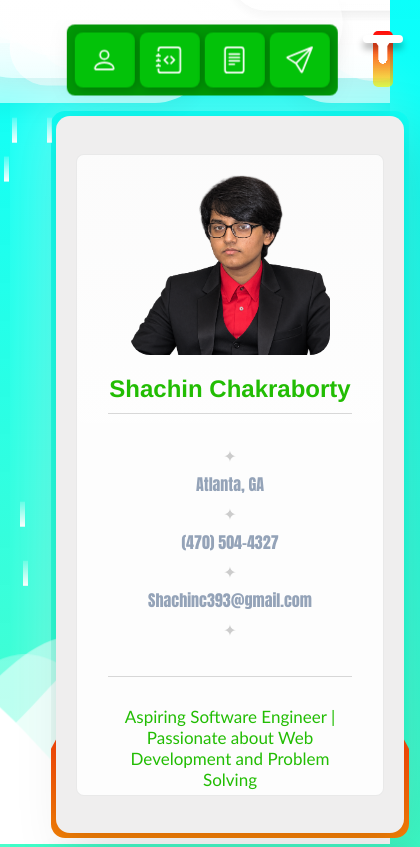
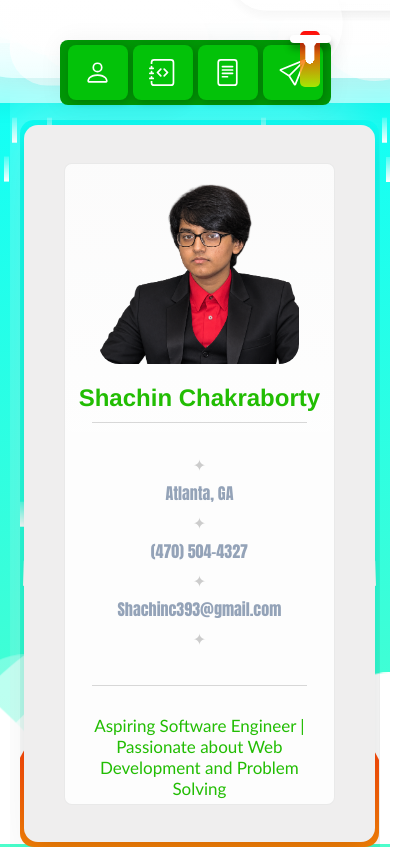
Before and after one commit to XShachin/CVWebsite, a website: page index.html in a window 390 px wide. Shown: the top 847 px of the page, 420 px wide, since content can reach past the window. Drawn offline with Linux system fonts and the light colour scheme.

Commit message:
fixed centering

```diff
--- a/css/style.css
+++ b/css/style.css
@@ -750,196 +750,365 @@ section a:hover {
    🎯 COMPLETE RECTIFIED MOBILE VIEWPORT ARCHITECTURE (680px and below)
    ========================================================================== */
 @media (max-width: 680px) {
-  html, body {
+
+  /* ==========================================
+     MOBILE PAGE / VIEWPORT
+     ========================================== */
+
+  html,
+  body {
+    width: 100%;
     height: auto !important;
     min-height: 100vh !important;
+    margin: 0 !important;
+    padding: 20px 10px !important;
+
+    overflow-x: hidden !important;
     overflow-y: auto !important;
-    overflow-x: hidden !important;
+
     display: block !important;
-    padding: 20px 10px !important;
-    scroll-behavior: smooth; /* Enables elegant native smooth scrolling */
+    scroll-behavior: smooth;
+    box-sizing: border-box;
   }
 
-    .mobile-resume-container {
+
+  /* ==========================================
+     MOBILE RESUME
+     ========================================== */
+
+  .mobile-resume-container {
     width: 100% !important;
-    /* Uses standard US letter page aspect ratio (8.5 x 11) to scale naturally */
     aspect-ratio: 8.5 / 11;
-    /* Alternative option: If you want it extra long to display multiple pages without scrollbars: */
-    /* height: 110vh !important; */
     margin: 15px 0 !important;
+
     border-radius: 8px;
     overflow: hidden;
     border: 1px solid rgba(0, 0, 0, 0.1);
+
     -webkit-overflow-scrolling: touch;
+    box-sizing: border-box;
   }
 
-  /* Ensures the live iframe fills the exact container boundaries */
   .mobile-resume-frame {
     width: 100% !important;
     height: 100% !important;
+
     border: none !important;
     display: block;
   }
 
-  /* 1. Reset the base grid and force it to stack elements safely above the background layers */
+
+  /* ==========================================
+     MAIN MOBILE LAYOUT
+     ========================================== */
+
   .portfolio-grid-container {
     display: flex !important;
     flex-direction: column !important;
-    align-items: center !important; /* Forces all direct children to snap to horizontal center */
+
+    align-items: center !important;
     justify-content: flex-start !important;
+
     width: 100% !important;
-    padding: 0 15px !important; /* Adds a clean breathing cushion on tight mobile screens */
+    max-width: 100% !important;
+
+    padding: 0 !important;
     margin: 0 auto !important;
-    grid-template-columns: none !important; /* Erase desktop multi-column track definitions */
 
-    /* 🔥 CRUCIAL LAYER FIX: Lifts your entire layout above the background clouds/rain */
+    grid-template-columns: none !important;
+
     position: relative !important;
     z-index: 100 !important;
+
+    box-sizing: border-box;
   }
 
-  /* 2. FORCE-CENTER THE WRAPPER: Traps the absolute blob inside this card framework */
+
+  /* ==========================================
+     PROFILE WRAPPER
+     ========================================== */
+
   .wrapper {
-    grid-column: auto !important; /* Erases the desktop placement pull */
+    display: flex !important;
+    flex-direction: column !important;
+
+    justify-content: flex-start !important;
+    align-items: center !important;
+
+    width: 92vw !important;
+    max-width: 480px !important;
+
+    margin: 0 auto !important;
+
+    position: relative !important;
+    left: auto !important;
+    right: auto !important;
+
+    transform: none !important;
+
+    z-index: 10 !important;
+
+    box-sizing: border-box;
+  }
+
+
+  /* ==========================================
+     SIDENAV
+
+     Keeps navigation ABOVE the profile
+     ========================================== */
+
+  .sidenav {
+    position: 26px !important;
+    transform: translateY(-50%);
+
+    /* Remove desktop/mobile side positioning */
+    left: auto !important;
+    right: auto !important;
+    top: auto !important;
+
+    /* Remove the old vertical/horizontal transforms */
+    transform: none !important;
+
+    /* Horizontal navigation bar */
+    width: auto !important;
+    max-width: 100% !important;
+    height: 65px !important;
+
+    margin: 0 auto 15px auto !important;
+    padding: 8px !important;
+
     display: flex !important;
     justify-content: center !important;
     align-items: center !important;
-    width: 92vw !important; /* Matches navigation bar envelope guidelines */
-    max-width: 480px !important;
-    margin: 0 auto !important; /* Perfect physical layout alignment balancing hook */
-    transform: none !important; /* Clears out custom transform nudge offsets */
-    left: auto !important;
-    right: auto !important;
 
-    /* 🔥 CRUCIAL BLOB FIX: Establishes a relative frame to capture the absolute blob */
-    position: relative !important;
-    z-index: 10 !important;
+    z-index: 1000 !important;
 
+    box-sizing: border-box;
   }
 
 
+  .sidenav ul {
+    display: flex !important;
 
-  /* 4. Strip away desktop viewport 'vw' scales and align profile inner elements */
-  .profile-content {
-    width: 100% !important;
-    z-index: 2 !important;
+    flex-direction: row !important;
+
+    justify-content: center !important;
+    align-items: center !important;
+
+    gap: 5px !important;
+
+    width: auto !important;
+
+    padding: 0 !important;
+    margin: 0 !important;
+
+    list-style: none !important;
   }
 
-  /* Sanitize internal nav alignment hooks inside profile content */
-  .profile-content nav {
-    display: flex !important;
-    flex-direction: column !important;
-    align-items: center !important;
-    height: 115%;
-    width: 115% !important;
-  }
 
-  /* Clean layout anchors for the horizontal navigation strip */
-  .sidenav {
-    left: 26px;
-    transform: translateY(-50%) translateX(-20%);
-    width: auto !important;
-    max-width: 480px !important;
-    height: 55px !important;
-    padding: 8px !important;
-    z-index: 1000 !important;
-  }
-
-  .sidenav ul {
-    display: flex !important;
-    flex-direction: row !important;
-    justify-content: space-around !important;
-    gap: 5px !important;
-  }
+  /* ==========================================
+     NAVIGATION BUTTONS
+     ========================================== */
 
   .Btn {
     width: 60px !important;
     height: 55px !important;
+
+    flex-shrink: 0 !important;
   }
-  .Btn:hover { width: 140px !important; }
+
+  .Btn:hover {
+    width: 140px !important;
+  }
 
 
+  /* ==========================================
+     PROFILE CONTENT
+     ========================================== */
 
-  /* Hide the standalone iframe on mobile */
+  .profile-content {
+    width: 98% !important;
+    max-width: 100% !important;
+
+    z-index: 2 !important;
+
+    margin: 5px !important;
+
+    box-sizing: border-box;
+  }
+
+
+  /* Don't make the profile's internal nav wider
+     than the profile itself */
+
+  .profile-content nav {
+    display: flex !important;
+
+    flex-direction: column !important;
+
+    align-items: center !important;
+
+    width: 100% !important;
+    max-width: 100% !important;
+
+    height: auto !important;
+
+    box-sizing: border-box;
+  }
+
+
+  /* ==========================================
+     BLOB
+     ========================================== */
+
+  .blob {
+    z-index: 1 !important;
+  }
+
+
+  /* ==========================================
+     HIDE DESKTOP IFRAME
+     ========================================== */
+
   .content-frame-deck {
     display: none !important;
   }
 
-  /* Hide mobile text cards on desktop but stack them cleanly underneath navigation on mobile */
+
+  /* ==========================================
+     MOBILE CONTENT SECTIONS
+     ========================================== */
+
   .mobile-sections-stack {
     display: flex !important;
+
     flex-direction: column !important;
+
     gap: 20px !important;
+
     width: 92vw !important;
     max-width: 480px !important;
+
     margin: 10px auto 50px auto !important;
+
     position: relative !important;
-    z-index: 110 !important; /* Sits safely on top of background environment layers */
+    z-index: 110 !important;
+
+    box-sizing: border-box;
   }
 
+
   .mobile-card {
+    width: 100% !important;
+
     background: #ffffff;
     color: #222222;
+
     padding: 25px;
+
     border-radius: 12px;
+
     box-shadow: 0 8px 24px rgba(0, 0, 0, 0.15);
+
     position: relative !important;
     z-index: 120 !important;
+
+    box-sizing: border-box;
   }
+
 
   .mobile-card h2 {
     color: rgb(1, 150, 6);
+
     font-size: 1.35rem;
+
     margin-bottom: 12px;
+
     border-bottom: 2px solid #f0f802af;
+
     padding-bottom: 5px;
   }
 
+
   .mobile-card h3 {
     font-size: 1.05rem;
+
     margin-top: 10px;
+
     color: #444;
   }
+
 
   .project-item {
     margin-top: 15px;
     padding-left: 10px;
+
     border-left: 3px solid rgb(1, 150, 6);
   }
+
 
   .skills-tags {
     display: flex;
     flex-wrap: wrap;
+
     gap: 8px;
+
     margin-top: 10px;
   }
 
+
   .skills-tags span {
     background: #f0f0f0;
+
     padding: 4px 10px;
+
     font-size: 0.85rem;
     font-weight: 600;
+
     border-radius: 4px;
   }
 
-  /* Position theme switch on mobile screen */
+
+  /* ==========================================
+     THEME SWITCH
+     ========================================== */
+
   .switch {
     position: fixed !important;
-    top: -.3%;
-    left: 84%;
+
+    top: -0.3%;
+    left: 80%;
+
     z-index: 2000 !important;
   }
 
+
+  /* ==========================================
+     BACKGROUND LAYERS
+     ========================================== */
+
   .sky-container {
-    z-index: 1 !important; /* Forces background skies to the bottom of the viewport stack */
+    z-index: 1 !important;
   }
 
   #rain-container {
-    z-index: 2 !important; /* Keeps rain vectors below content interactive cards */
+    z-index: 2 !important;
   }
+
+
+  /* ==========================================
+     TEXTAREA
+     ========================================== */
+
   textarea {
-    width: auto;
+    width: 100% !important;
+    max-width: 100% !important;
+
+    box-sizing: border-box;
   }
 }
+
 
 /* ==========================================================================
    🎯 DESKTOP CORE DEFINITION: Hide the mobile stacked contents by default
```
